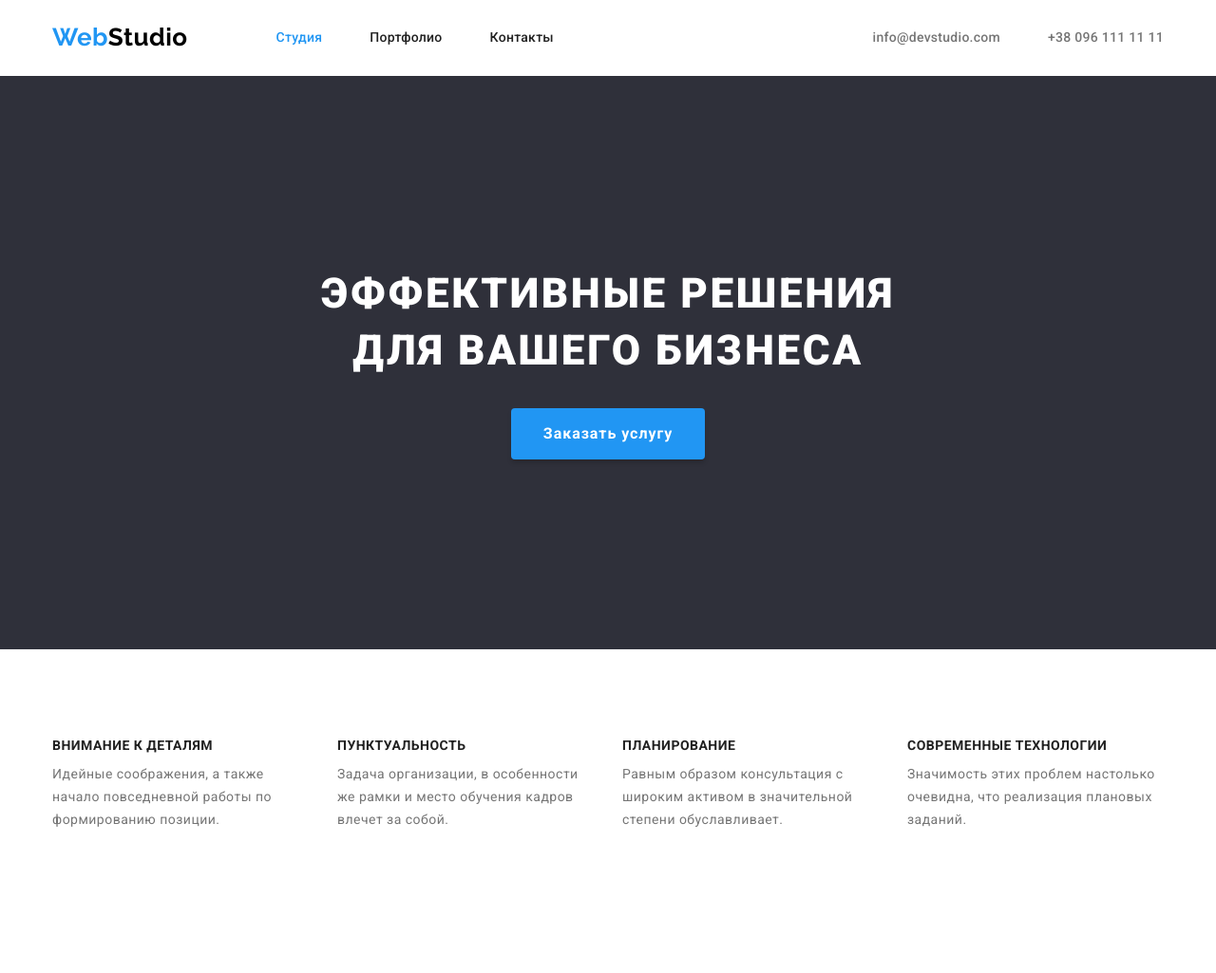
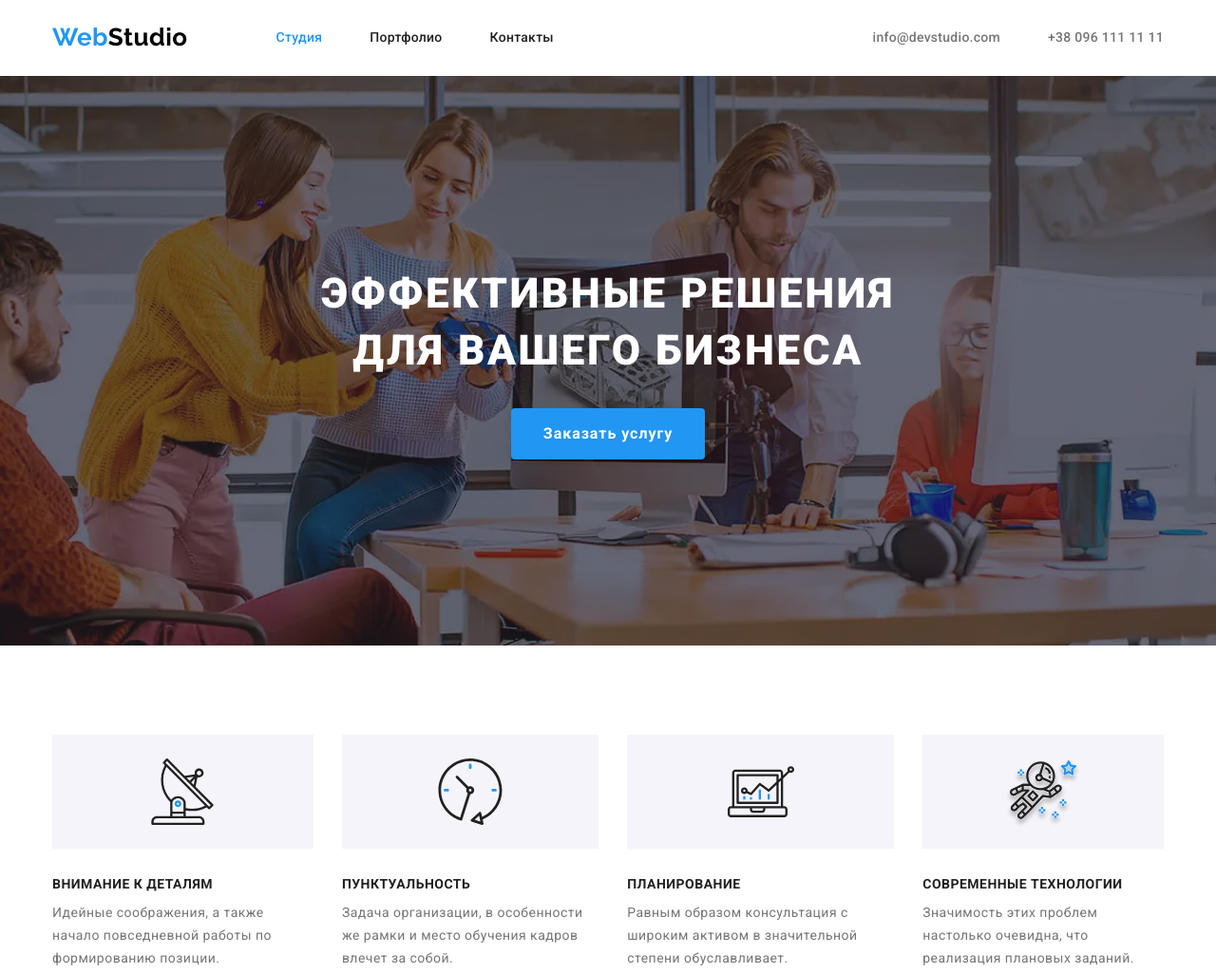
Before and after one commit to LesiaUKR/Fullstack_goit-markup-hw-04, a plain HTML site: page index.html in a window 1280 px wide. Shown: the top 1025 px of the page at 95% size. Drawn offline with nearby package versions, Linux system fonts and the light colour scheme.

Commit message:
Icons особенности

```diff
--- a/css/styles.css
+++ b/css/styles.css
@@ -47,7 +47,6 @@ body {
 /* Section padding*/
 .section {
   padding-top: 94px;
-  padding-bottom: 94px;
   margin: 0px;
 }
 /* List without dots design*/
@@ -172,7 +171,6 @@ p {
 }
 
 .hero {
-  background: var(--secondary-bg-color);
   text-align: center;
 }
 /*Hero*/
@@ -180,6 +178,20 @@ p {
   align-content: center;
   padding-top: 200px;
   padding-bottom: 200px;
+  background-color: var(--secondary-bg-color);
+  background-image: linear-gradient(
+      to right,
+      rgba(47, 48, 58, 0.4),
+      rgba(47, 48, 58, 0.4)
+    ),
+    url(../images/css/office\ meeting.webp);
+  background-repeat: no-repeat;
+  background-size: cover;
+  height: 600px;
+  max-width: 1600px;
+  background-position: center;
+  margin-right: auto;
+  margin-left: auto;
 }
 .hero-title {
   margin-top: 0px;
@@ -226,23 +238,40 @@ p {
 }
 .feature-list {
   display: flex;
-  flex-wrap: wrap;
-  margin-left: auto;
-  margin-right: auto;
+  /*flex-wrap: wrap;*/
+  margin-left: 0;
+  margin-right: 0;
   align-items: center;
   padding-right: 0px;
   padding-left: 0px;
+  gap: 30px;
 }
-.feature-list .item {
-  width: 270px;
-  margin-right: 30px;
+.feature-list-item {
   margin-bottom: 0px;
 }
-.feature-list .item:nth-child(4n) {
+.feature-list-item::before {
+  display: block;
+  content: "";
+  height: 120px;
+  background-color: #f5f4fa;
+  background-position: center;
+  background-repeat: no-repeat;
   margin-right: 0px;
 }
-.feature-list .title {
-  margin-top: 0px;
+.icon-antenna::before {
+  background-image: url("../images/css/antenna\ 1.svg");
+}
+.icon-clock::before {
+  background-image: url("../images/css/clock\ 1.svg");
+}
+.icon-diagram::before {
+  background-image: url("../images/css/diagram\ 1.svg");
+}
+.icon-astronaut::before {
+  background-image: url("../images/css/astronaut\ 1.svg");
+}
+.feature-list-item .title {
+  margin-top: 30px;
   margin-bottom: 10px;
   color: var(--title-text-color);
   font-weight: 700;
@@ -250,7 +279,7 @@ p {
   line-height: 1.14;
   text-transform: uppercase;
 }
-.feature-list .text {
+.feature-list-item .text {
   margin-top: 0px;
   margin-bottom: 0px;
   font-size: 14px;
@@ -309,8 +338,14 @@ p {
   padding-bottom: 60px;
   background-color: var(--secondary-bg-color);
 }
+.footer-contact-list {
+  display: flex;
+  flex-direction: column;
+  gap: 9px;
+}
+
 .footer-text {
-  margin-bottom: 9px;
+  /*margin-bottom: 9px;*/
   color: var(--primary-white-color);
   font-weight: 400;
   font-size: 14px;
@@ -331,7 +366,7 @@ p {
 /*contacts footer*/
 .footer-link {
   display: block;
-  margin-bottom: 9px;
+  /*margin-bottom: 9px;*/
   font-size: 14px;
   line-height: 1.71;
   color: rgba(255, 255, 255, 0.6);
--- a/index.html
+++ b/index.html
@@ -63,28 +63,28 @@
         <div class="container">
           <h2 hidden class="visually-hidden">Особенности</h2>
           <ul class="feature-list">
-            <li class="item">
+            <li class="feature-list-item icon-antenna">
               <h3 class="title">Внимание к деталям</h3>
               <p class="text">
                 Идейные соображения, а также начало повседневной работы по
                 формированию позиции.
               </p>
             </li>
-            <li class="item">
+            <li class="feature-list-item icon-clock">
               <h3 class="title">Пунктуальность</h3>
               <p class="text">
                 Задача организации, в особенности же рамки и место обучения
                 кадров влечет за собой.
               </p>
             </li>
-            <li class="item">
+            <li class="feature-list-item icon-diagram">
               <h3 class="title">Планирование</h3>
               <p class="text">
                 Равным образом консультация с широким активом в значительной
                 степени обуславливает.
               </p>
             </li>
-            <li class="item">
+            <li class="feature-list-item icon-astronaut">
               <h3 class="title">Современные технологии</h3>
               <p class="text">
                 Значимость этих проблем настолько очевидна, что реализация
```
Also changed, not shown: portfolio.html (+3 -3 lines), images/css/antenna 1.png (added), images/css/antenna 1.svg (added), images/css/astronaut 1.png (added), images/css/astronaut 1.svg (added), images/css/clock 1.png (added), images/css/clock 1.svg (added), images/css/diagram 1.png (added), images/css/diagram 1.svg (added), images/css/office meeting.webp (added).
